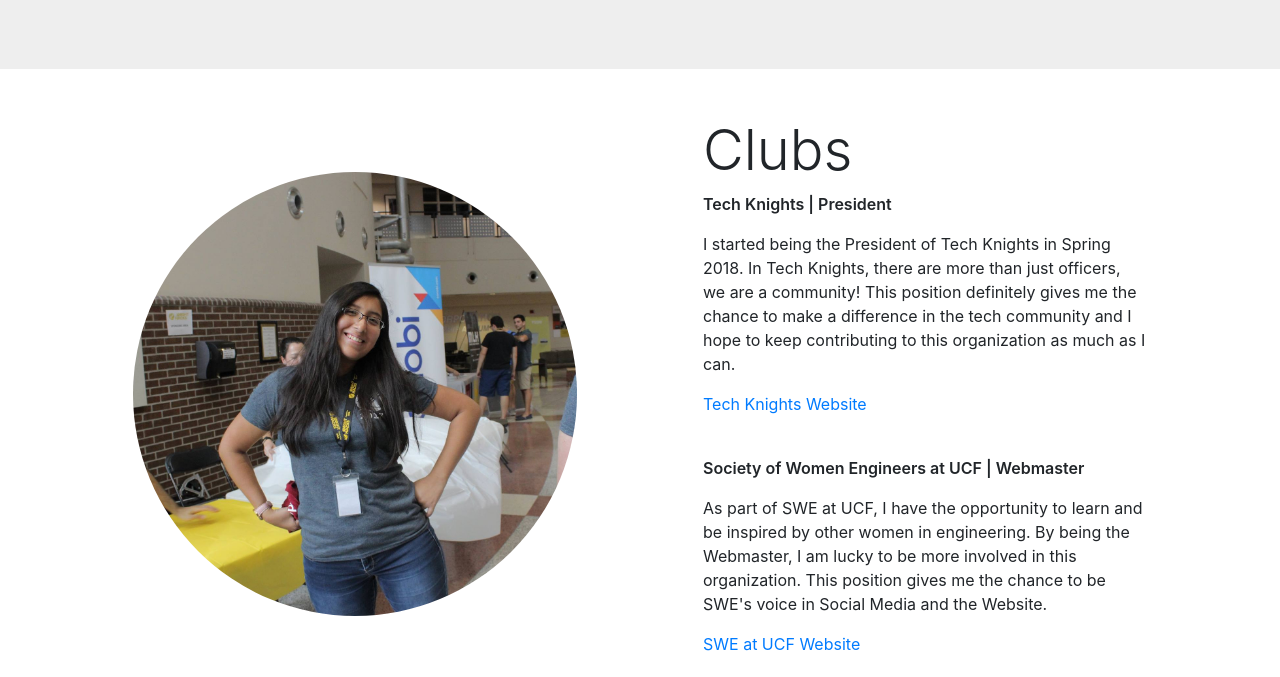
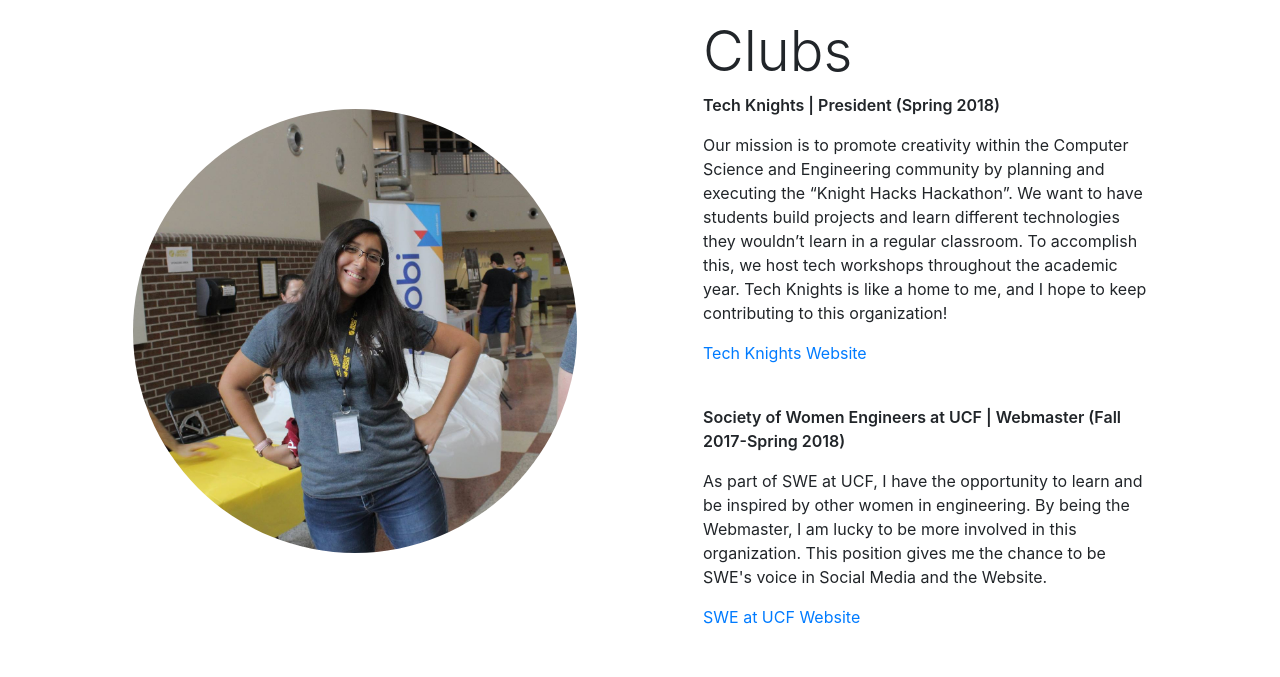
Before and after one commit to perlasamanez/perlasamanez.github.io, a website with bundled scripts: page index.html in a window 1280 px wide. Shown: the part 1651-2328 px from the top of the page. Built offline with nearby package versions, Linux system fonts and the light colour scheme; a web font is replaced by a local one.

Commit message:
Updated the index file

```diff
--- a/index.html
+++ b/index.html
@@ -60,18 +60,17 @@
         </div>
       </div>
     </nav>
+<!-- End of Navigation -->
 
 <!-- Header -->
-
-    <header class="masthead">
+  <header class="masthead">
       <div class="overlay">
         <div class="container">
           <h1 class="display-1 text-white">Well, hello.</h1>
-          <h2 class="display-4 text-white">I'm Perla &rarr;</h2>
+          <h2 class="display-4 text-white">I'm Perla</h2>
         </div>
       </div>
     </header>
-
 <!-- End of Header -->
 
 <!-- About Me Section -->
@@ -81,9 +80,6 @@
           <div class="col-md-6 order-2">
             <div class="p-5">
               <img class="img-fluid rounded-circle" src="img/perla.png" alt="">
-              <div class="col-lg-12 text-center">
-                <br><h3> Student, Undergraduate Researcher, Peer Mentor.</h3>
-            </div>
             </div>
           </div>
           <div class="col-md-6 order-1">
@@ -98,7 +94,7 @@
 
 <!-- End of About Me Section -->
 
-     <!-- Portfolio -->
+<!-- Recent Projects Portfolio -->
     <section class="bg-light-gray" class="content-section" id="portfolio">
       <div class="container">
         <div class="content-section-heading text-center">
@@ -134,8 +130,9 @@
         </div>
       </div><br><br><br>
     </section>
+<!-- End of Recent Projects Portfolio -->
 
-
+  <!-- Organizations Section -->
     <section>
       <div class="container">
         <div class="row align-items-center">
@@ -147,10 +144,10 @@
           <div class="col-md-6">
             <div class="p-5">
               <h2 class="display-4">Clubs</h2>
-              <p class="nice-bold">Tech Knights | President</p>
-              <p>I started being the President of Tech Knights in Spring 2018. In Tech Knights, there are more than just officers, we are a community! This position definitely gives me the chance to make a difference in the tech community and I hope to keep contributing to this organization as much as I can.</p>
+              <p class="nice-bold">Tech Knights | President (Spring 2018)</p>
+              <p>Our mission is to promote creativity within the Computer Science and Engineering community by planning and executing the “Knight Hacks Hackathon”. We want to have students build projects and learn different technologies they wouldn’t learn in a regular classroom. To accomplish this, we host tech workshops throughout the academic year. Tech Knights is like a home to me, and I hope to keep contributing to this organization!</p>
               <p><a href="http://techknights.org/" target="_blank">Tech Knights Website</a></p><br>
-              <p class="nice-bold">Society of Women Engineers at UCF | Webmaster</p>
+              <p class="nice-bold">Society of Women Engineers at UCF | Webmaster (Fall 2017-Spring 2018)</p>
               <p>As part of SWE at UCF, I have the opportunity to learn and be inspired by other women in engineering. By being the Webmaster, I am lucky to be more involved in this organization. This position gives me the chance to be SWE's voice in Social Media and the Website.</p>
               <p><a href="http://ucfswe.org/" target="_blank">SWE at UCF Website</a></p>
             </div>
@@ -158,15 +155,11 @@
         </div>
       </div>
     </section>
+  <!-- End of Organizations Section -->
 
+ <!-- Contact Me Section -->
     <section class="bg-light-gray">
       <div class="container">
-        <!--<div class="row align-items-center">
-          <!--<div class="col-md-6 order-2">
-            <!--<div class="p-5">
-              <img class="img-fluid rounded-circle" src="img/perlanewyork.jpg" alt="">
-            </div>
-          </div>-->
           <div style="text-align:center">
             <div class="p-5">
               <h2 class="display-4">Contact Me</h2>
@@ -187,6 +180,8 @@
         </div>
       </div>
     </section>
+
+    <!-- End of Contact Me Section -->
 
     <!-- Footer -->
     <footer class="py-3 bg-dark">
```
